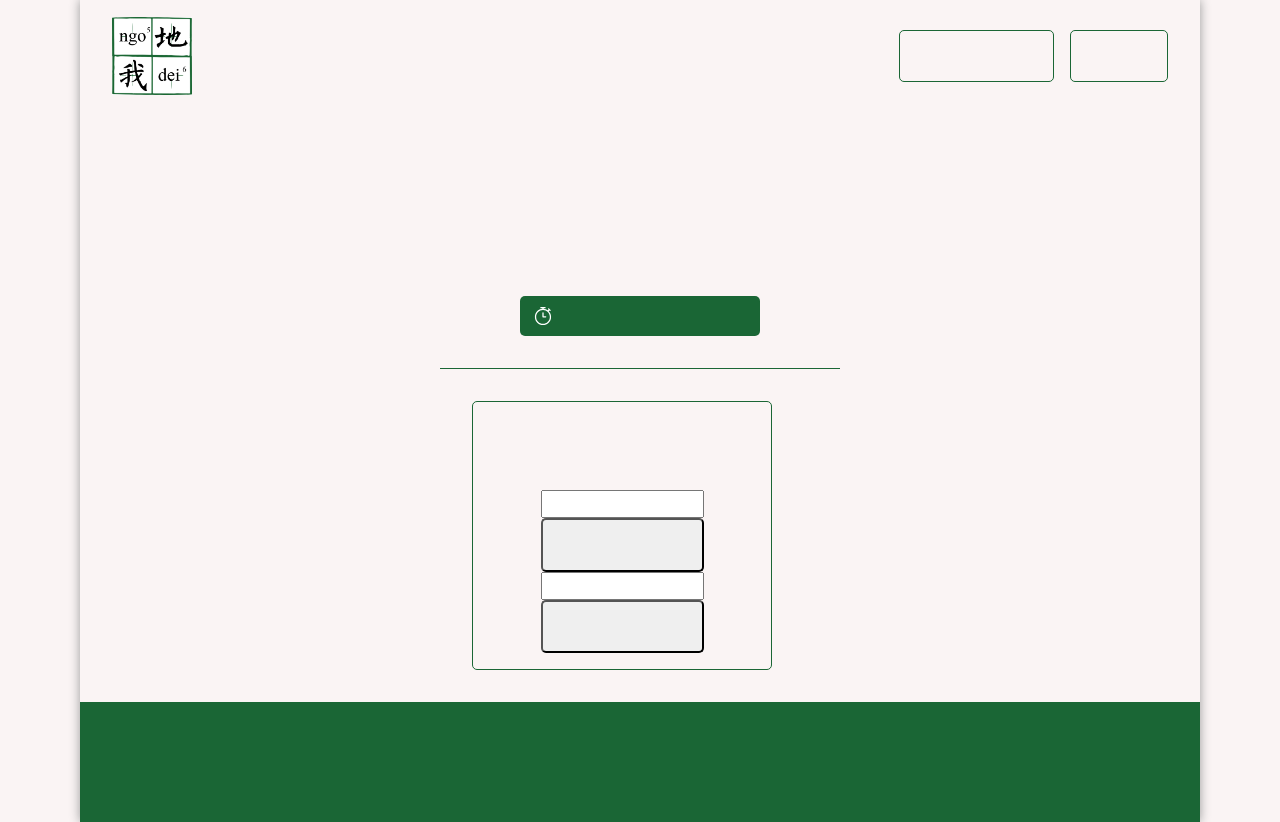
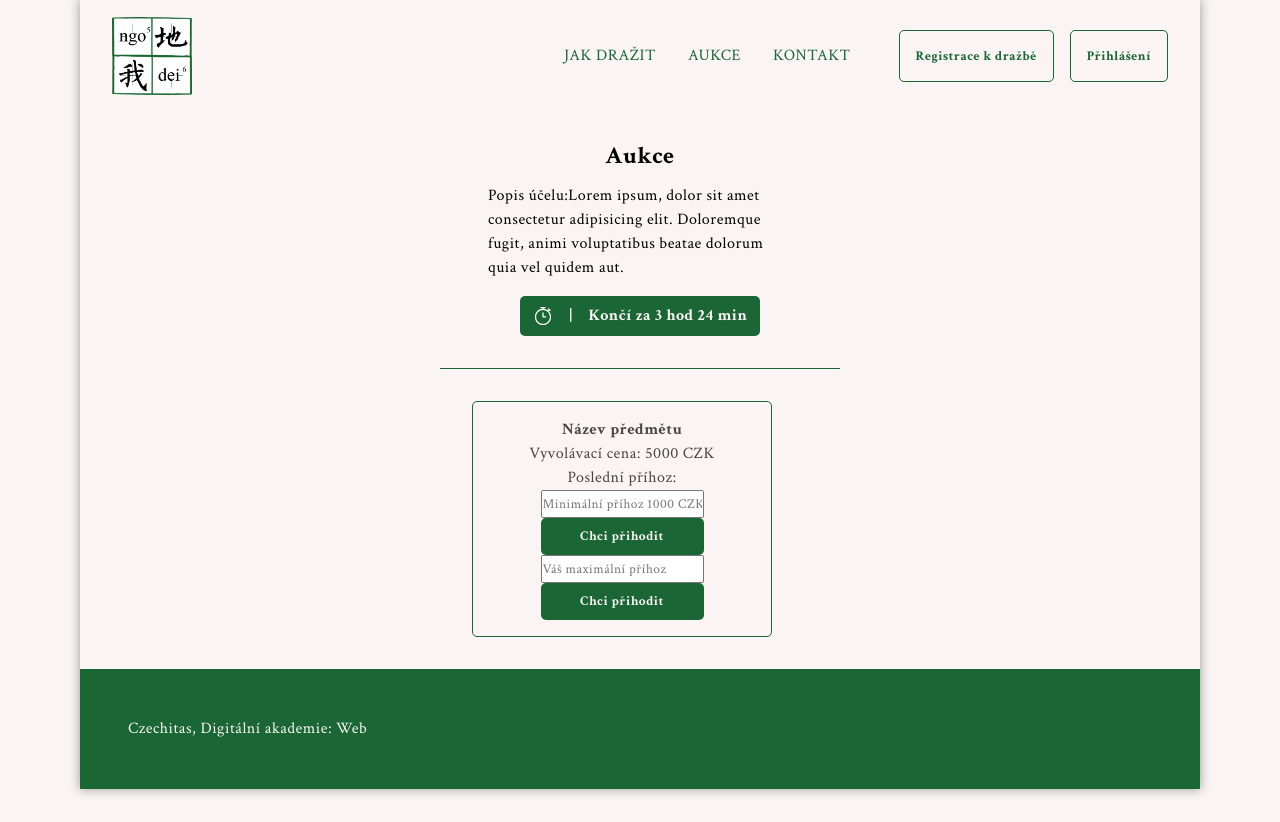
Before and after one commit to nazuzunana/dobrocinne-aukce, a React app: page /Auction in a window 1280 px wide. After the commit the page ends 800 px from the top, so only its background shows below. Built offline with nearby package versions, Linux system fonts and the light colour scheme.

Commit message:
stylovanie buttonu v prihadzovacom okienku

```diff
--- a/src/Auction/Bidding/index.jsx
+++ b/src/Auction/Bidding/index.jsx
@@ -18,7 +18,7 @@ export const Bidding = () => {
               name="minimumbid"
               placeholder="Minimální příhoz 1000 CZK"
             ></input>
-            <button>Chci přihodit</button>
+            <button className="btn_bid">Chci přihodit</button>
           </div>
           <div className="bidding__input">
             <input
@@ -27,7 +27,7 @@ export const Bidding = () => {
               name="maximumbid"
               placeholder="Váš maximální příhoz"
             ></input>
-            <button>Chci přihodit</button>
+            <button className="btn_bid">Chci přihodit</button>
           </div>
         </div>
       </div>
--- a/src/Auction/Bidding/style.css
+++ b/src/Auction/Bidding/style.css
@@ -16,3 +16,26 @@
   flex-direction: column;
   width: 100%;
 }
+
+.btn_bid {
+  color: var(--white);
+  background-color: var(--green);
+  letter-spacing: 0.5px;
+  font-weight: 700;
+  transition: border-color 0.5s, background-color 0.5s, color 0.5s;
+  padding: 0.4rem 0.5rem 0.4rem 0.5rem;
+  border: none;
+}
+
+/* button {
+  letter-spacing: 0.5px;
+  padding: 0.8rem 1rem 0.8rem 1rem;
+  border-radius: 5px;
+  font-weight: 700;
+  transition: border-color 0.5s, background-color 0.5s, color 0.5s;
+} */
+
+.btn_bid:hover {
+  background-color: #417a55;
+  cursor: pointer;
+}
--- a/src/Auction/index.jsx
+++ b/src/Auction/index.jsx
@@ -9,7 +9,7 @@ const Auction = () => (
   <div className="container__auction">
     <div className="auction__intro">
       <h2 className="auction__name">Aukce</h2>
-      <p className="auction__description">
+      <p className="auction__text">
         Popis účelu:Lorem ipsum, dolor sit amet consectetur adipisicing elit.
         Doloremque fugit, animi voluptatibus beatae dolorum quia vel quidem aut.
       </p>
--- a/src/Auction/style.css
+++ b/src/Auction/style.css
@@ -4,9 +4,10 @@
   flex-direction: column;
   max-width: 400px;
   align-items: center;
+  justify-content: center;
   padding: 2rem;
 }
 
-.auction__description {
+.auction__text {
   padding: 1rem;
 }
```
Also changed, not shown: src/Home/style.css (+0 -9 lines).
